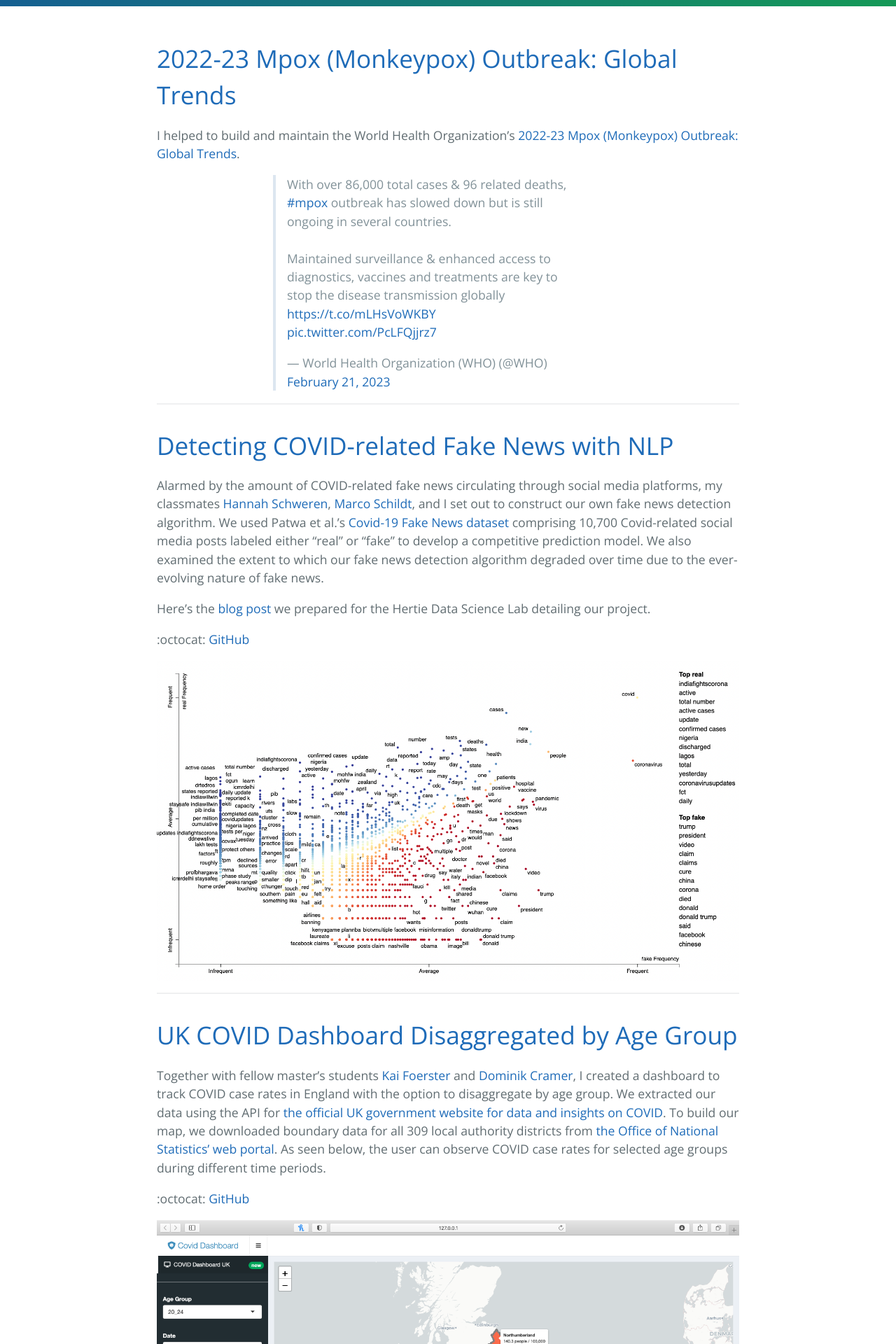
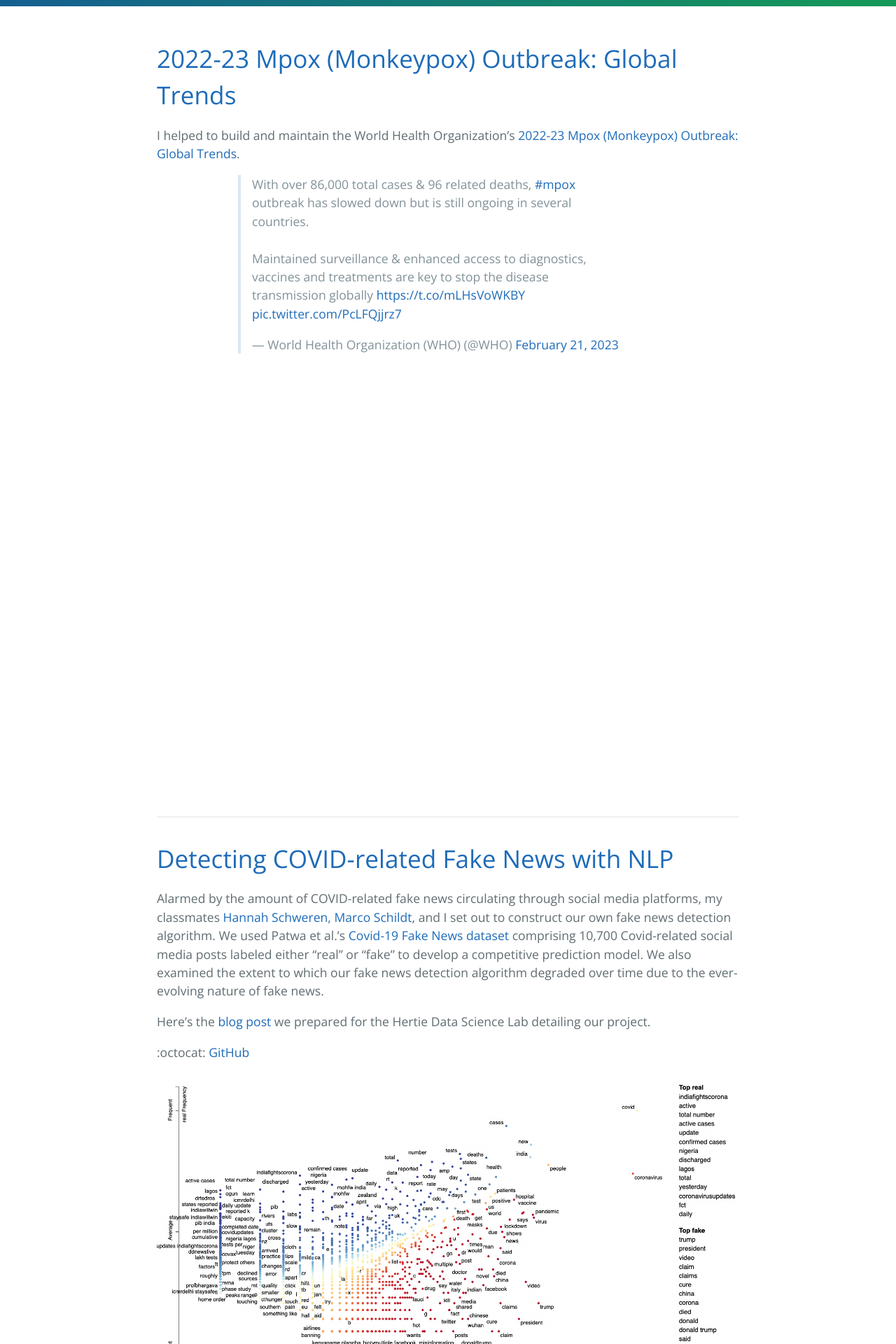
Before and after one commit to smkerr/smkerr.github.io, a Jekyll site: the page built from projects.md, in a window 1280 px wide. Shown: the part 364-2284 px from the top of the page at 70% size. Built offline with Jekyll 4.4.1, drawn with Linux system fonts in a browser that asks for light colours; comment, search, counter and statistics services are not loaded.

Commit message:
Update style.scss

```diff
--- a/assets/css/style.scss
+++ b/assets/css/style.scss
@@ -5,7 +5,8 @@
 
 .my-container{
     margin:auto;
-    width:500px;
+    width:600px;
+    height:900px;
 }
 
 .center-image{
```
